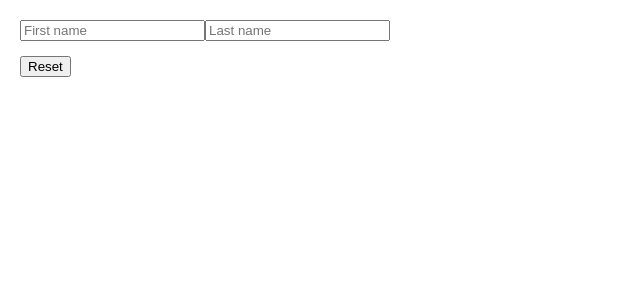
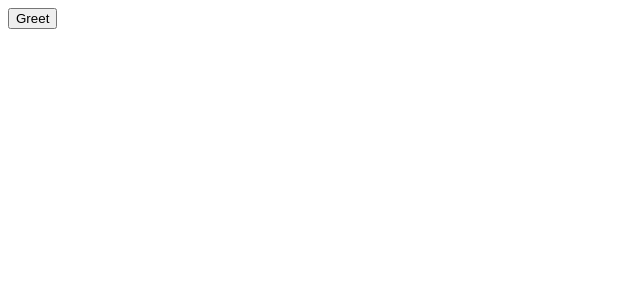
Before and after one commit to sethmwebi/mentors-with-joseph-react, a React (Vite) app: page / in a window 1280 px wide. Shown: the top 300 px of the page, without its empty margins (0-640 px from the left). Built offline with nearby package versions, Linux system fonts and the light colour scheme.

Commit message:
state snapshot & render commit

```diff
--- a/src/App.jsx
+++ b/src/App.jsx
@@ -187,8 +187,8 @@
 // };
 //
 // export default App;
-import { useState } from "react";
-import "./App.css";
+// import { useState } from "react";
+// import "./App.css";
 import Avatar from "./Avatar";
 // function Avatar({ className, src, alt, width, height }) {
 //   return (
@@ -909,39 +909,198 @@
 //   );
 // }
 
-export default function Form() {
-  const [firstName, setFirstName] = useState("");
-  const [lastName, setLastName] = useState("");
+// export default function Form() {
+//   const [firstName, setFirstName] = useState("");
+//   const [lastName, setLastName] = useState("");
+//
+//   function handleFirstNameChange(e) {
+//     setFirstName(e.target.value);
+//   }
+//
+//   function handleLastNameChange(e) {
+//     setLastName(e.target.value);
+//   }
+//
+//   function handleReset() {
+//     setFirstName("");
+//     setLastName("");
+//   }
+//
+//   return (
+//     <form onSubmit={(e) => e.preventDefault()}>
+//       <input
+//         placeholder="First name"
+//         value={firstName}
+//         onChange={handleFirstNameChange}
+//       />
+//       <input
+//         placeholder="Last name"
+//         value={lastName}
+//         onChange={handleLastNameChange}
+//       />
+//       <h1>
+//         {(firstName !== "" || lastName !== "") && `Hi,`} {firstName} {lastName}
+//       </h1>
+//       <button onClick={handleReset}>Reset</button>
+//     </form>
+//   );
+// }
+// import React from "react";
+//
+// export default function Form() {
+//   const [isSent, setIsSent] = useState(false);
+//   const [message, setMessage] = useState("");
+//
+//   if (isSent) {
+//     return <h1>Your message is on its way</h1>;
+//   }
+//   return (
+//     <form
+//       onSubmit={(e) => {
+//         e.preventDefault();
+//         setIsSent(true);
+//         sendMessage(message);
+//       }}
+//       style={{
+//         display: "flex",
+//         flexDirection: "column",
+//         gap: "4px",
+//         width: "fit-content",
+//       }}
+//     >
+//       <textarea
+//         placeholder="Message"
+//         value={message}
+//         onChange={(e) => setMessage(e.target.value)}
+//       />
+//       <button style={{ width: "fit-content" }} type="submit">
+//         Send
+//       </button>
+//     </form>
+//   );
+// }
+//
+// function sendMessage(message) {
+//   console.log(message);
+// }
 
-  function handleFirstNameChange(e) {
-    setFirstName(e.target.value);
+// import { useState } from "react";
+//
+// export default function Counter() {
+//   const [number, setNumber] = useState(0);
+//   const [message, setMessage] = useState("Donald");
+//   const [isButtonClicked, setIsButtonClicked] = useState(false);
+//
+//   return (
+//     <>
+//       <h1>{number}</h1>
+//       <button
+//         onClick={() => {
+//           setNumber(number + 1);
+//           setNumber(number + 1);
+//           setNumber(number + 1);
+//           setIsButtonClicked(true);
+//           setIsButtonClicked(false);
+//         }}
+//       >
+//         +3
+//       </button>
+//       {isButtonClicked && <p>{message}</p>}
+//     </>
+//   );
+// }
+
+// import { useState } from "react";
+//
+// export default function Counter() {
+//   const [number, setNumber] = useState(0);
+//
+//   return (
+//     <>
+//       <h1>{number}</h1>
+//       <button
+//         onClick={() => {
+//           setNumber(number + 5);
+//           alert(number);
+//         }}
+//       >
+//         +5
+//       </button>
+//     </>
+//   );
+// }
+
+// import { useState } from "react";
+//
+// export default function Form() {
+//   const [to, setTo] = useState("Alice");
+//   const [message, setMessage] = useState("Hello");
+//
+//   function handleSubmit(e) {
+//     e.preventDefault();
+//     setTimeout(() => {
+//       alert(`You said ${message} to ${to}`);
+//     }, 5000);
+//   }
+//
+//   return (
+//     <form onSubmit={handleSubmit}>
+//       <label>
+//         To:{" "}
+//         <select value={to} onChange={(e) => setTo(e.target.value)}>
+//           <option value="Alice">Alice</option>
+//           <option value="Bob">Bob</option>
+//         </select>
+//       </label>
+//       <textarea
+//         placeholder="Message"
+//         value={message}
+//         onChange={(e) => setMessage(e.target.value)}
+//       />
+//       <button type="submit">Send</button>
+//     </form>
+//   );
+// }
+
+// import { useState } from "react";
+//
+// export default function FeedbackForm() {
+//   const [isSent, setIsSent] = useState(false);
+//   const [message, setMessage] = useState("");
+//   if (isSent) {
+//     return <h1>Thank you!</h1>;
+//   } else {
+//     // eslint-disable-next-line
+//     return (
+//       <form
+//         onSubmit={(e) => {
+//           e.preventDefault();
+//           alert(`Sending: "${message}"`);
+//           setIsSent(true);
+//         }}
+//       >
+//         <textarea
+//           placeholder="Message"
+//           value={message}
+//           onChange={(e) => setMessage(e.target.value)}
+//         />
+//         <br />
+//         <button type="submit">Send</button>
+//       </form>
+//     );
+//   }
+// }
+
+import { useState } from "react";
+
+export default function FeedbackForm() {
+  const [name, setName] = useState("");
+
+  function handleClick() {
+    prompt("What is your name?");
+    setName(name);
+    alert(`Hello, ${name}!`);
   }
 
-  function handleLastNameChange(e) {
-    setLastName(e.target.value);
-  }
-
-  function handleReset() {
-    setFirstName("");
-    setLastName("");
-  }
-
-  return (
-    <form onSubmit={(e) => e.preventDefault()}>
-      <input
-        placeholder="First name"
-        value={firstName}
-        onChange={handleFirstNameChange}
-      />
-      <input
-        placeholder="Last name"
-        value={lastName}
-        onChange={handleLastNameChange}
-      />
-      <h1>
-        {(firstName !== "" || lastName !== "") && `Hi,`} {firstName} {lastName}
-      </h1>
-      <button onClick={handleReset}>Reset</button>
-    </form>
-  );
+  return <button onClick={handleClick}>Greet</button>;
 }
```
